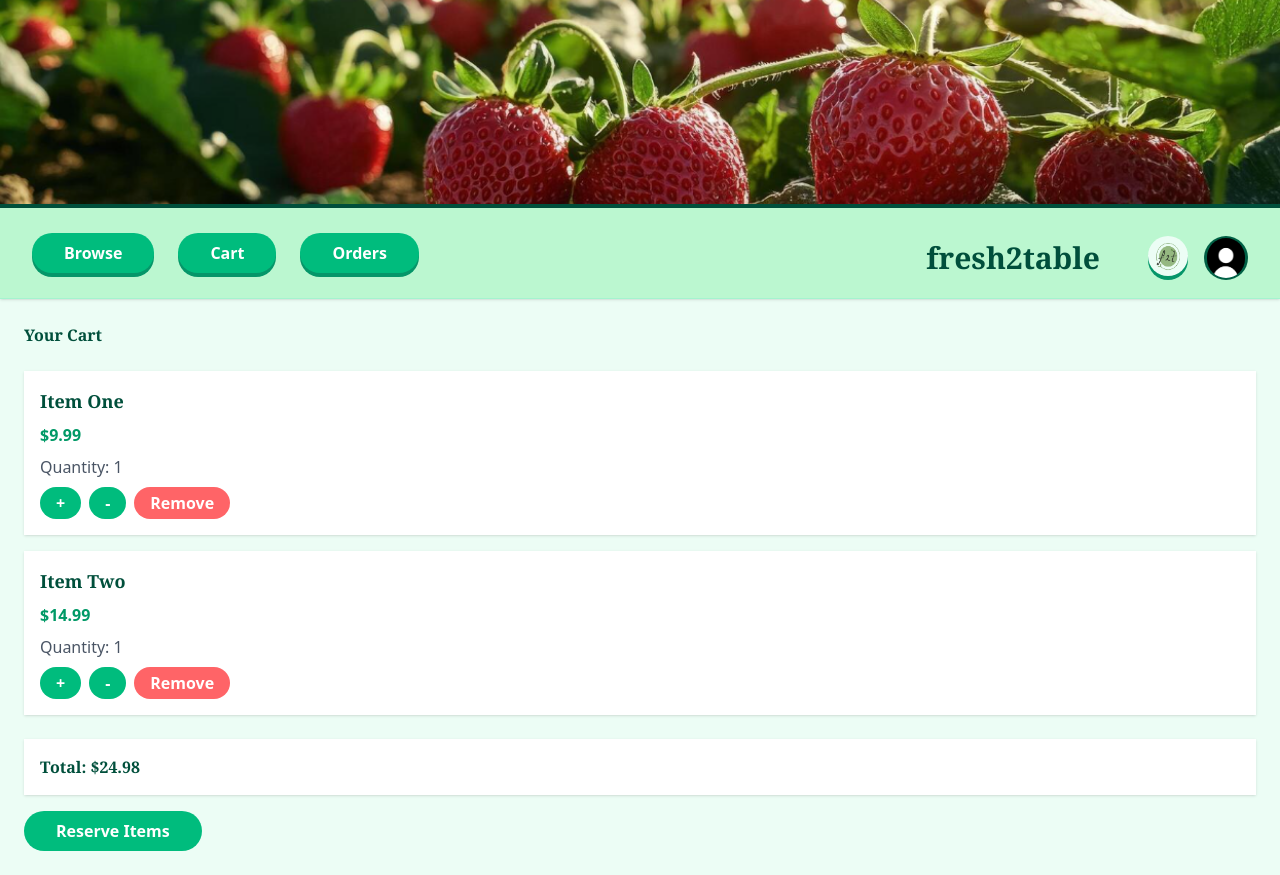
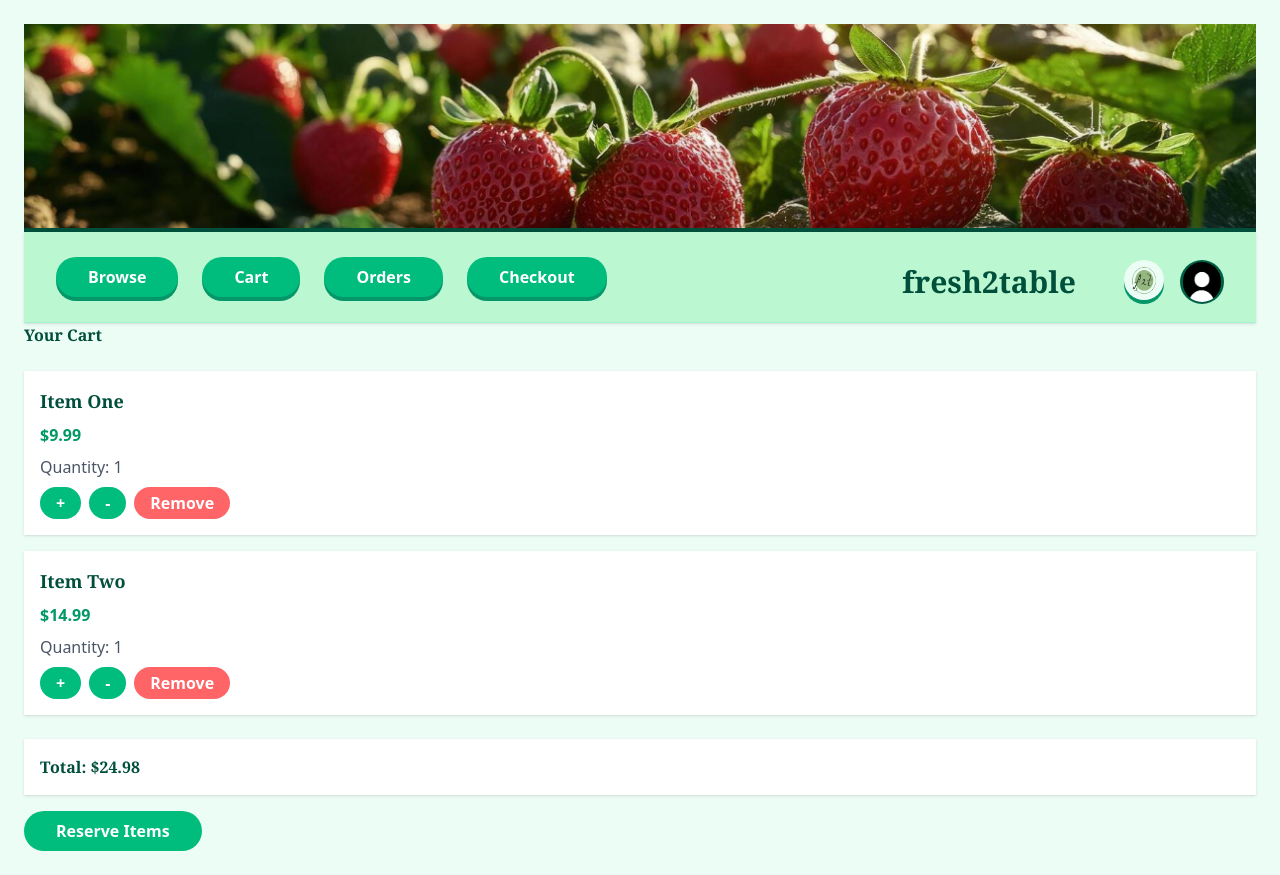
Before and after one commit to charlenecalderon/food2table, a Next.js app: page /cart in a window 1280 px wide. Built offline with nearby package versions, Linux system fonts and the light colour scheme.

Commit message:
prototype 1

```diff
--- a/src/app/cart/page.jsx
+++ b/src/app/cart/page.jsx
@@ -1,7 +1,8 @@
 "use client"; // Allows rendering for interactivity and useState from user-side
 
 import { useState } from "react"; // Imports useState to manage the user's cart data
-
+import NavBar from "../../Components/NavBar";
+import Link from 'next/link';
 export default function CartPage() {
 
     // Cart items state holds the list of items in the cart, each has an id/name/price/quantity
@@ -36,7 +37,9 @@ export default function CartPage() {
     };
 
     return (
+
         <main className="p-6">
+            <NavBar/>
             <h1 className="text-3x1 font-serif font-bold text-emerald-900 mb-6">Your Cart</h1>
 
             <div className="flex flex-col gap-4">
@@ -72,12 +75,14 @@ export default function CartPage() {
                 </h2>
             </div>
 
+            <Link href="/checkout">
             <button
             onClick={handleReserve}
             className="mt-4 bg-emerald-500 text-white px-8 py-2 rounded-full font-bold hover:bg-emerald-600"
             >
                 Reserve Items
             </button>
+            </Link>
         </main>
     );
 }
--- a/src/app/checkout/page.jsx
+++ b/src/app/checkout/page.jsx
@@ -1,5 +1,6 @@
 "use client";
 import { useState } from "react";
+import Link from 'next/link';
 
 // Placeholder cart data (will connect to backend later)
 const initialCart = [
@@ -79,12 +80,14 @@ export default function CheckoutPage() {
               </div>
             ))}
           </div>
+          <Link href="/browse">
           <button
             onClick={() => { setPlaced(false); setStep(1); setCart(initialCart); setPickupSelections({}); }}
             className="bg-emerald-900 hover:bg-emerald-700 text-white px-8 py-2 rounded-full font-bold"
           >
             Back to Browse
           </button>
+          </Link>
         </div>
       </div>
     );
--- a/src/app/layout.jsx
+++ b/src/app/layout.jsx
@@ -10,7 +10,7 @@ export default function RootLayout({ children }) {
   return (
     <html lang="en">
       <body className="bg-emerald-50">
-        <NavBar />
+        {/*<NavBar />*/}
         {children}
         </body>
     </html>
--- a/src/app/profile/history/page.jsx
+++ b/src/app/profile/history/page.jsx
@@ -1,8 +1,4 @@
-import "tailwindcss/tailwind.css"
-import "tailwindcss/base.css"
-import "tailwindcss/utilities.css"
-import "tailwindcss/components.css"
-import "tailwindcss/variants.css"
+
 import NavBar from "../../../components/NavBar";
 import Profile from "../../../components/Profile";
 
--- a/src/app/profile/page.jsx
+++ b/src/app/profile/page.jsx
@@ -1,8 +1,4 @@
-import "tailwindcss/tailwind.css"
-import "tailwindcss/base.css"
-import "tailwindcss/utilities.css"
-import "tailwindcss/components.css"
-import "tailwindcss/variants.css"
+
 import NavBar from "../../components/NavBar";
 import Profile from "../../components/Profile";
 
--- a/src/app/profile/saved/page.jsx
+++ b/src/app/profile/saved/page.jsx
@@ -1,8 +1,4 @@
-import "tailwindcss/tailwind.css"
-import "tailwindcss/base.css"
-import "tailwindcss/utilities.css"
-import "tailwindcss/components.css"
-import "tailwindcss/variants.css"
+
 import NavBar from "../../../components/NavBar";
 import Profile from "../../../components/Profile";
 
--- a/src/app/profile/settings/page.jsx
+++ b/src/app/profile/settings/page.jsx
@@ -1,8 +1,4 @@
-import "tailwindcss/tailwind.css"
-import "tailwindcss/base.css"
-import "tailwindcss/utilities.css"
-import "tailwindcss/components.css"
-import "tailwindcss/variants.css"
+
 import NavBar from "../../../components/NavBar";
 import Profile from "../../../components/Profile";
 
--- a/src/app/profile/user/page.jsx
+++ b/src/app/profile/user/page.jsx
@@ -1,8 +1,4 @@
-import "tailwindcss/tailwind.css"
-import "tailwindcss/base.css"
-import "tailwindcss/utilities.css"
-import "tailwindcss/components.css"
-import "tailwindcss/variants.css"
+
 import NavBar from "../../../components/NavBar";
 import Profile from "../../../components/Profile";
 
--- a/src/components/NavBar.jsx
+++ b/src/components/NavBar.jsx
@@ -39,6 +39,13 @@ export default function NavBar() {
             </button>
           </Link>
 
+          {/* CHECKOUT BUTTON */}
+          <Link href="/checkout">
+            <button className="bg-emerald-500 text-white px-8 py-2 rounded-full font-bold shadow-[0_4px_0_0_rgba(5,150,105,1)] hover:translate-y-0.5 active:shadow-none transition-all">
+              Checkout
+            </button>
+          </Link>
+
         </div>
 
         {/* ABOUT BUTTON */}
```
Also changed, not shown: src/app/about/page.jsx (+5 -5 lines), src/app/browse/page.jsx (+6 -8 lines).
